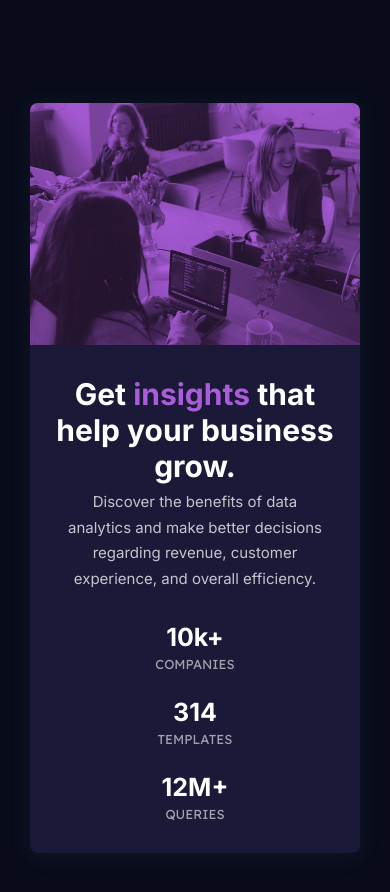
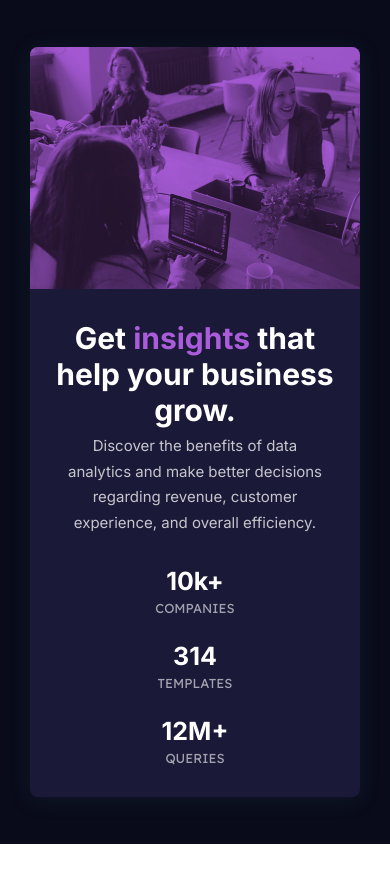
Before and after one commit to Miguel-Rabatini/stats-preview-card-component, a React (Vite) app: page / in a window 390 px wide. Shown: the top 892 px of the page. After the commit the page ends 844 px from the top, so only its background shows below. Built offline with nearby package versions, Linux system fonts and the light colour scheme.

Commit message:
Update StatsPreview.scss

```diff
--- a/src/pages/stats-preview/StatsPreview.scss
+++ b/src/pages/stats-preview/StatsPreview.scss
@@ -8,11 +8,12 @@
   background-color: hsl(233, 47%, 7%);
 
   @media only screen and (max-width: 1110px) {
-    min-height: 1000px;
+    min-height: 922px;
   }
 
   @media only screen and (max-width: 540px) {
-    min-height: 956px;
+    min-width: 340px;
+    min-height: 760px;
   }
 
   .main-container_stats-preview-card {
```
